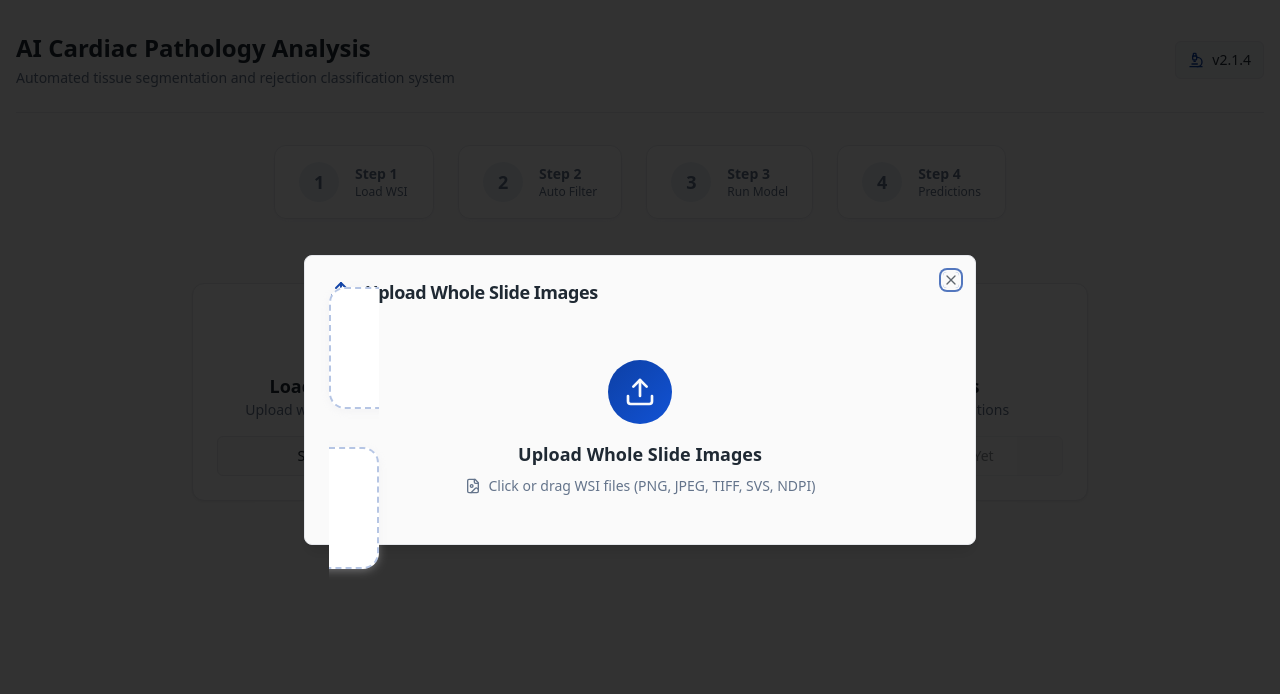
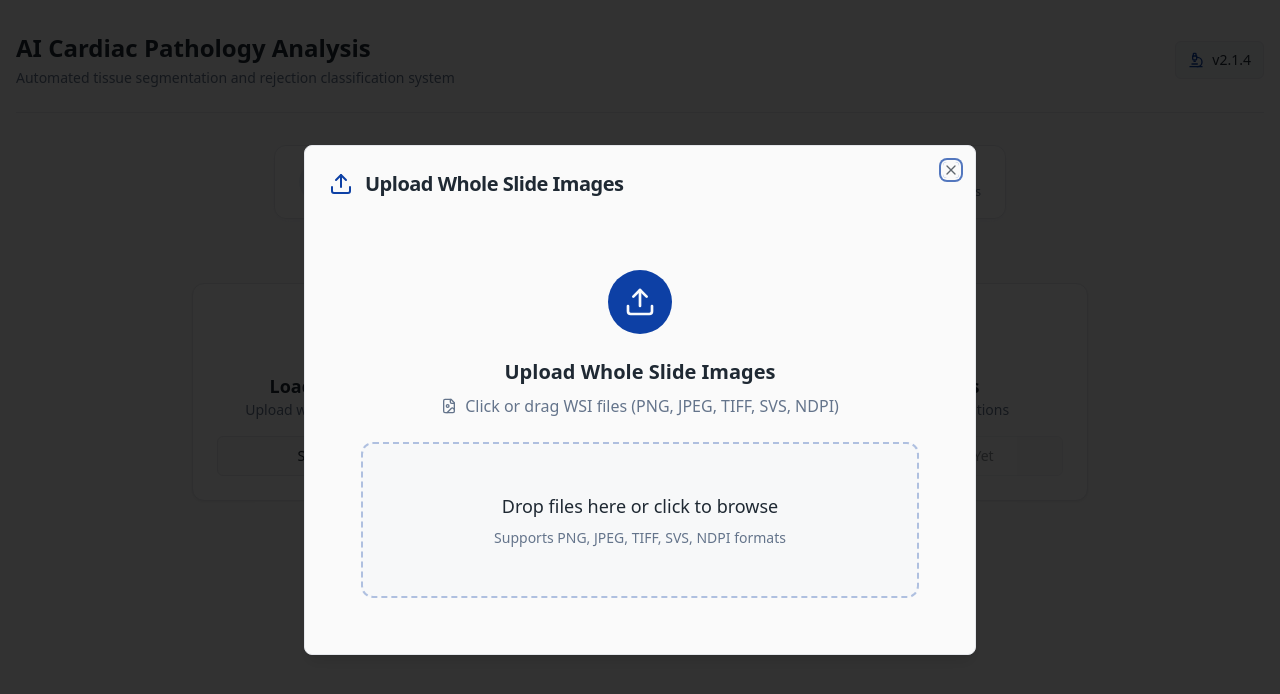
Before and after one commit to THEpranavsomalraju/histo-weave-insight, a React (Vite) app: page / in a window 1280 px wide. Both pictures are taken after a click on the button "Select Files". Shown: the top 694 px of the page. Built offline with nearby package versions, Linux system fonts and the light colour scheme.

Commit message:
Fix upload modal

```diff
--- a/src/pages/Index.tsx
+++ b/src/pages/Index.tsx
@@ -5,7 +5,7 @@ import { FileUploadArea } from "@/components/FileUploadArea";
 import { AnalysisProgress } from "@/components/AnalysisProgress";
 import { AnalysisLog } from "@/components/AnalysisLog";
 import { PredictionCard } from "@/components/PredictionCard";
-import { Microscope, Upload, FileText, ZoomIn, Activity, Grid3X3 } from "lucide-react";
+import { Microscope, Upload, FileText, ZoomIn, Activity, Grid3X3, FileImage } from "lucide-react";
 import { cn } from "@/lib/utils";
 import { Dialog, DialogContent, DialogHeader, DialogTitle } from "@/components/ui/dialog";
 import { Tabs, TabsContent, TabsList, TabsTrigger } from "@/components/ui/tabs";
@@ -320,13 +320,66 @@ const Index = () => {
         <Dialog open={showUploadDialog} onOpenChange={setShowUploadDialog}>
           <DialogContent className="max-w-2xl">
             <DialogHeader>
-              <DialogTitle className="flex items-center gap-3">
+              <DialogTitle className="flex items-center gap-3 text-xl">
                 <Upload className="w-6 h-6 text-primary" />
                 Upload Whole Slide Images
               </DialogTitle>
             </DialogHeader>
-            <div className="mt-4">
-              <FileUploadArea onFileSelect={handleFileSelect} />
+            <div className="mt-6 p-8">
+              <div className="flex flex-col items-center gap-6 text-center">
+                <div className="w-16 h-16 rounded-full bg-primary flex items-center justify-center">
+                  <Upload className="w-8 h-8 text-primary-foreground" />
+                </div>
+                <div>
+                  <h3 className="text-xl font-semibold text-foreground mb-2">
+                    Upload Whole Slide Images
+                  </h3>
+                  <div className="text-muted-foreground flex items-center justify-center gap-2">
+                    <FileImage className="w-4 h-4" />
+                    Click or drag WSI files (PNG, JPEG, TIFF, SVS, NDPI)
+                  </div>
+                </div>
+                <input
+                  type="file"
+                  accept="image/png,image/jpeg,image/tiff,.svs,.ndpi"
+                  multiple
+                  className="hidden"
+                  id="modalFileInput"
+                  onChange={(e) => {
+                    if (e.target.files && e.target.files.length > 0) {
+                      handleFileSelect(e.target.files);
+                    }
+                  }}
+                />
+                <label
+                  htmlFor="modalFileInput"
+                  className="w-full border-2 border-dashed border-primary/30 rounded-xl p-12 cursor-pointer transition-all duration-300 hover:border-primary/50 hover:bg-primary/5 bg-muted/20"
+                  onDragOver={(e) => {
+                    e.preventDefault();
+                    e.currentTarget.classList.add('border-primary/70', 'bg-primary/10');
+                  }}
+                  onDragLeave={(e) => {
+                    e.preventDefault();
+                    e.currentTarget.classList.remove('border-primary/70', 'bg-primary/10');
+                  }}
+                  onDrop={(e) => {
+                    e.preventDefault();
+                    e.currentTarget.classList.remove('border-primary/70', 'bg-primary/10');
+                    if (e.dataTransfer.files && e.dataTransfer.files.length > 0) {
+                      handleFileSelect(e.dataTransfer.files);
+                    }
+                  }}
+                >
+                  <div className="text-center">
+                    <div className="text-lg font-medium text-foreground mb-2">
+                      Drop files here or click to browse
+                    </div>
+                    <div className="text-sm text-muted-foreground">
+                      Supports PNG, JPEG, TIFF, SVS, NDPI formats
+                    </div>
+                  </div>
+                </label>
+              </div>
             </div>
           </DialogContent>
         </Dialog>
```
